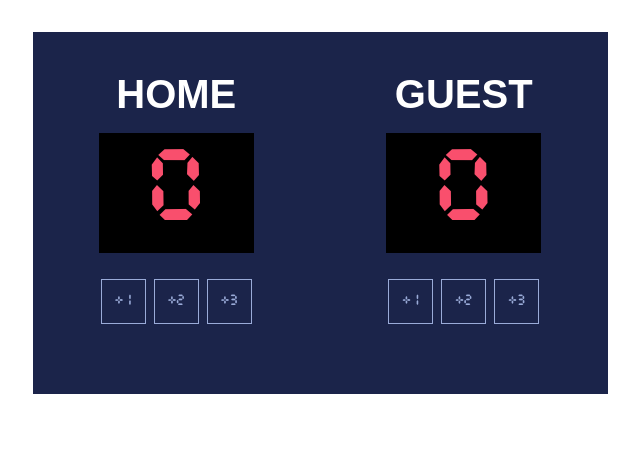
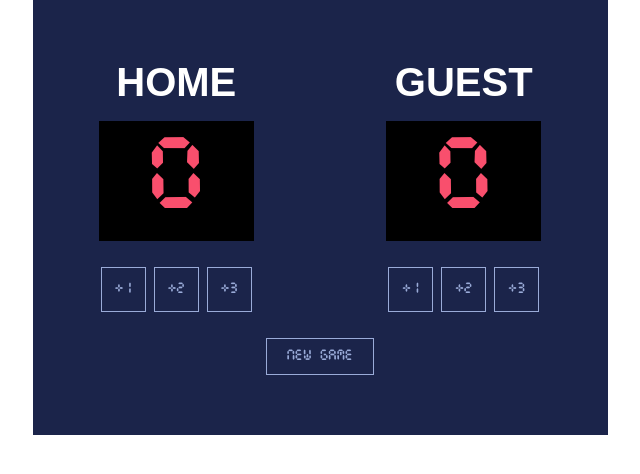
Before and after one commit to nirusu10/scoreboard, a plain HTML site: page index.html in a window 1280 px wide. Shown: the whole page, without its empty margins (320-960 px from the left). Drawn offline with Linux system fonts and the light colour scheme.

Commit message:
add new game button

```diff
--- a/index.css
+++ b/index.css
@@ -8,8 +8,16 @@ body {
   font-family: Arial, Helvetica, sans-serif;
 }
 
+h1,
+h2,
+h3,
+h4,
+h5 {
+  margin: 0;
+}
+
 .button-container {
-  margin-bottom: 70px;
+  margin-bottom: 26px;
   display: flex;
   gap: 8px;
 }
@@ -30,12 +38,15 @@ button:hover {
 }
 
 .container {
-  display: flex;
-  justify-content: space-around;
   background-color: #1b244a;
   max-width: 575px;
   margin-inline: auto;
-  margin-top: 32px;
+  padding-block: 60px;
+}
+
+.display-container {
+  display: flex;
+  justify-content: space-around;
 }
 
 .display-section {
@@ -62,3 +73,11 @@ h3 {
   margin-bottom: 26px;
   font-family: CursedTimer, sans-serif;
 }
+
+#new-game-btn {
+  height: auto;
+  width: auto;
+  padding: 10px 20px;
+  display: block;
+  margin-inline: auto;
+}
--- a/index.html
+++ b/index.html
@@ -4,6 +4,7 @@
   </head>
   <body>
     <div class="container">
+      <div class="display-container">
         <div class="display-section">
           <h3>HOME</h3>
           <div class="score" id="home-score"></div>
@@ -23,6 +24,8 @@
           </div>
         </div>
       </div>
+      <button id="new-game-btn" onclick="startNewGame()">New Game</button>
+    </div>
     <script src="index.js"></script>
   </body>
 </html>
--- a/index.js
+++ b/index.js
@@ -41,3 +41,9 @@ function updateDisplay() {
   homeScoreEl.textContent = homeScore
   awayScoreEl.textContent = awayScore
 }
+
+function startNewGame() {
+  homeScore = 0
+  awayScore = 0
+  updateDisplay()
+}
```
Lines whose indentation alone changed are shown as unchanged.
